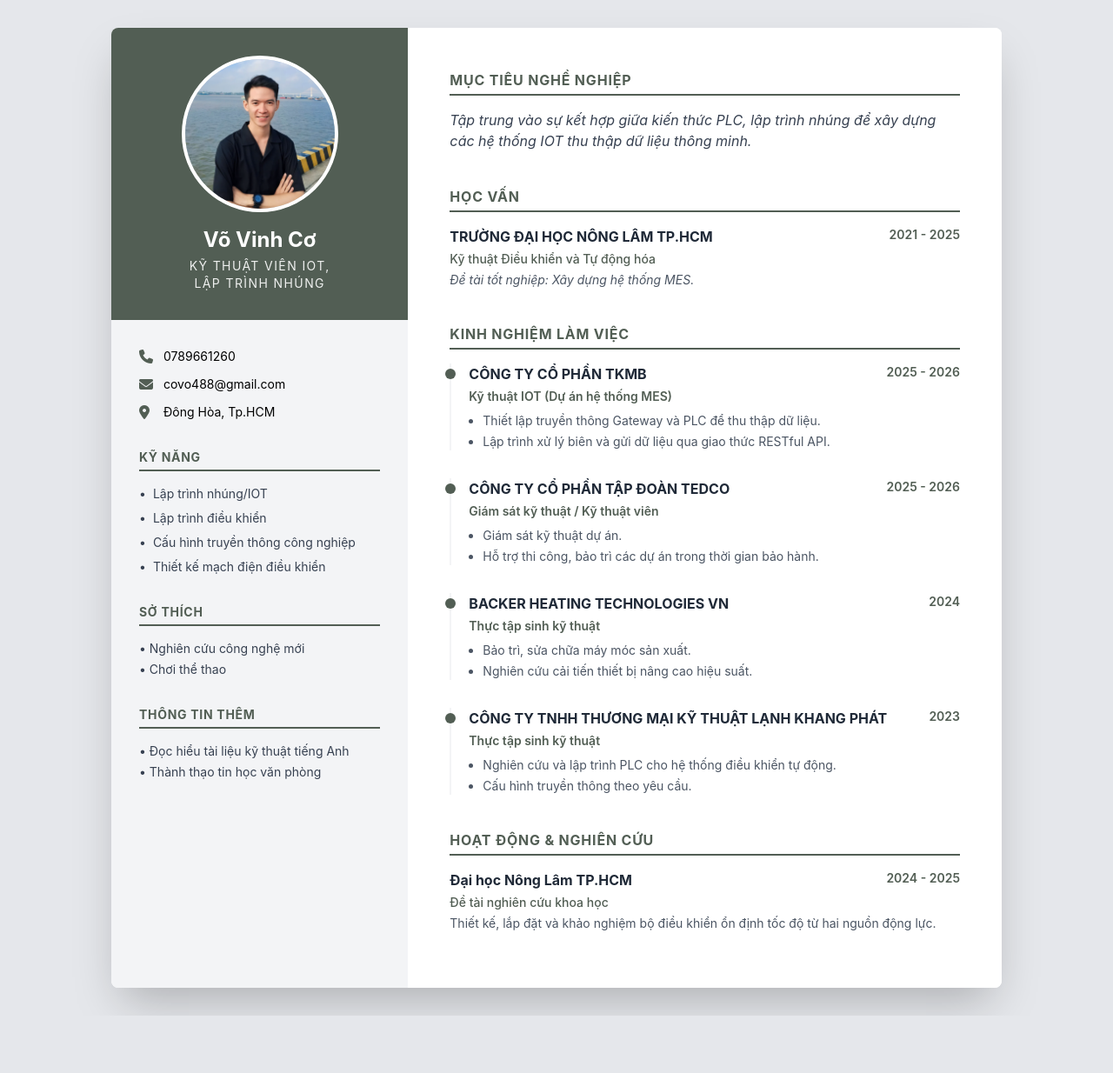
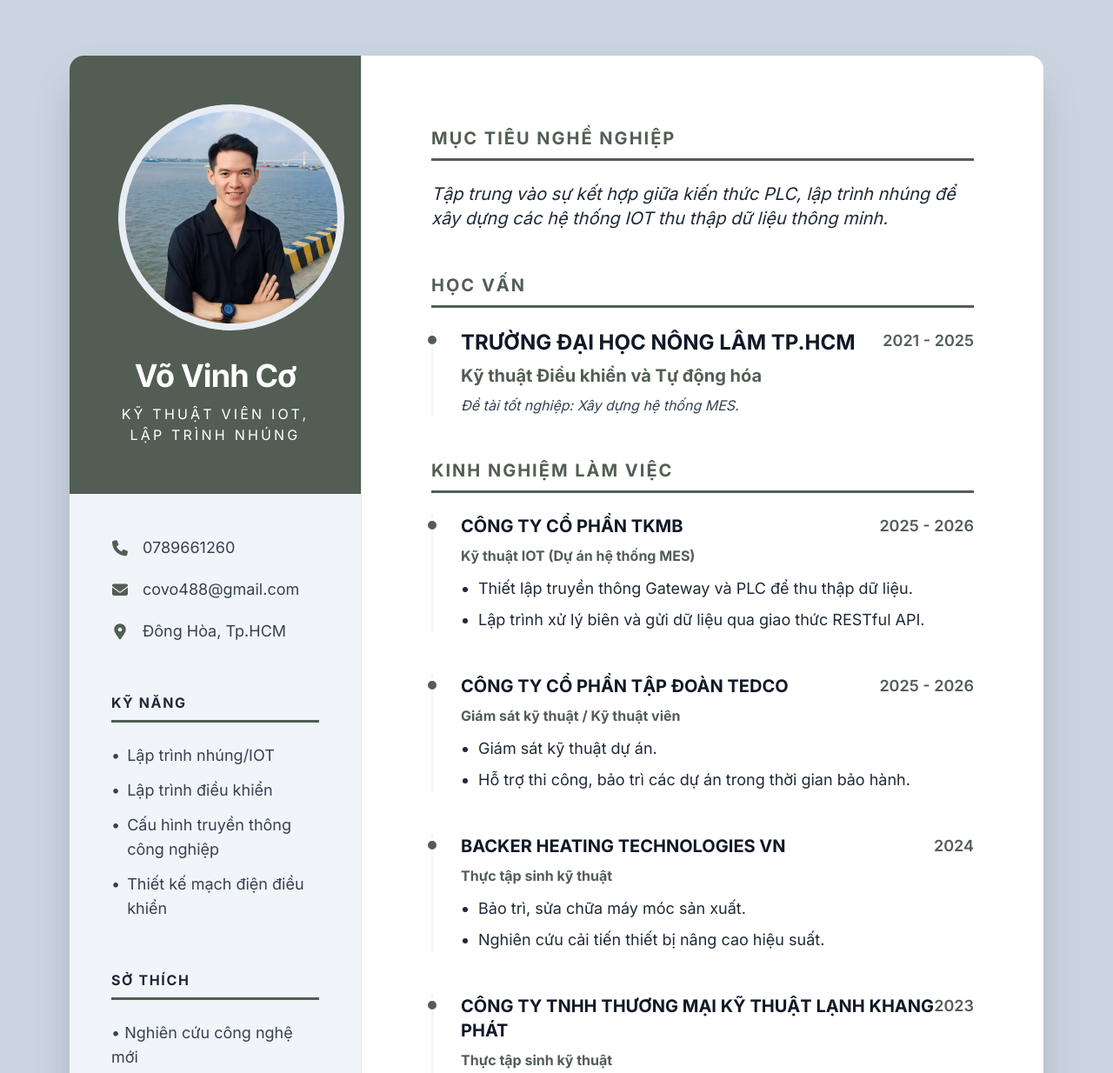
Before and after one commit to VinhCo-Automation/CV_IOT, a plain HTML site: page index.html in a window 1280 px wide. Shown: the top 1234 px of the page at 87% size. Before the commit the page ends 1168 px from the top, so only its background shows below. Drawn offline with nearby package versions, Linux system fonts and the light colour scheme.

Commit message:
Update index.html

```diff
--- a/index.html
+++ b/index.html
@@ -3,107 +3,111 @@
 <head>
     <meta charset="UTF-8">
     <meta name="viewport" content="width=device-width, initial-scale=1.0">
-    <title>Võ Vinh Cơ - CV Online</title>
+    <title>Võ Vinh Cơ - CV Online Professional</title>
     <script src="https://cdn.tailwindcss.com"></script>
     <link rel="stylesheet" href="https://cdnjs.cloudflare.com/ajax/libs/font-awesome/6.4.0/css/all.min.css">
+    <link href="https://fonts.googleapis.com/css2?family=Inter:wght@300;400;600;700&display=swap" rel="stylesheet">
     <style>
         :root {
-            --cv-green: #525e54;
-            --cv-bg: #ffffff;
-            --cv-sidebar-bg: #f3f4f6;
+            --cv-primary: #525e54;
         }
         body {
-            background-color: #e5e7eb;
+            background-color: #cbd5e1;
             font-family: 'Inter', sans-serif;
             -webkit-print-color-adjust: exact;
-        }
-        .sidebar-header {
-            background-color: var(--cv-green);
+            color: #1e293b;
         }
         .section-title {
-            color: var(--cv-green);
-            border-bottom: 2px solid var(--cv-green);
-            padding-bottom: 0.25rem;
-            margin-bottom: 1rem;
+            color: var(--cv-primary);
+            border-bottom: 3px solid var(--cv-primary);
+            padding-bottom: 0.5rem;
+            margin-bottom: 1.5rem;
             text-transform: uppercase;
-            font-weight: 700;
-            letter-spacing: 0.05em;
+            font-weight: 800;
+            letter-spacing: 0.1em;
+            font-size: 1.1rem;
         }
+        /* Cập nhật kích thước ảnh đại diện to hơn */
         .profile-img-container {
-            width: 150px;
-            height: 150px;
+            width: 200px;
+            height: 200px;
             border-radius: 50%;
             overflow: hidden;
-            border: 4px solid white;
+            border: 8px solid rgba(255, 255, 255, 0.2);
             margin: 0 auto;
-            background-color: #d1d5db;
+            background-color: #e2e8f0;
+            transition: all 0.3s ease;
         }
-        @media (min-width: 768px) {
+        @media (min-width: 1024px) {
             .profile-img-container {
-                width: 180px;
-                height: 180px;
+                width: 260px; /* Tăng kích thước đáng kể trên Desktop */
+                height: 260px;
+            }
+            .section-title {
+                font-size: 1.25rem;
             }
         }
-        /* Custom scrollbar for better look */
-        ::-webkit-scrollbar {
-            width: 6px;
-        }
-        ::-webkit-scrollbar-track {
-            background: #f1f1f1;
-        }
-        ::-webkit-scrollbar-thumb {
-            background: var(--cv-green);
-            border-radius: 10px;
+        .timeline-dot {
+            position: absolute;
+            width: 14px;
+            height: 14px;
+            background-color: var(--cv-primary);
+            border-radius: 50%;
+            left: -8px;
+            top: 6px;
+            border: 2px solid white;
         }
 
         @media print {
+            body { background: white; padding: 0; margin: 0; }
+            .max-w-7xl { max-width: 100% !important; width: 100%; box-shadow: none; border-radius: 0; margin: 0; }
             .no-print { display: none !important; }
-            body { background: white; padding: 0; margin: 0; }
-            .max-w-5xl { box-shadow: none; border: none; width: 100%; max-width: 100%; margin: 0; border-radius: 0; }
-            .flex-col { flex-direction: row !important; }
-            aside { width: 30% !important; min-height: 100vh; }
+            aside { width: 30% !important; background-color: #f1f5f9 !important; }
             main { width: 70% !important; }
-            .p-4, .p-8, .p-12 { padding: 1.5rem !important; }
+            .p-10, .lg\:p-20 { padding: 1.5rem !important; }
+            .profile-img-container { width: 180px; height: 180px; } /* Kích thước cân đối khi in */
         }
     </style>
 </head>
-<body class="p-0 md:p-8">
-    <div class="max-w-5xl mx-auto bg-white shadow-2xl flex flex-col md:flex-row overflow-hidden md:rounded-lg">
+<body class="py-10 md:px-10 lg:px-20 lg:py-16">
+    <!-- max-w-7xl giúp khung CV rộng hơn trên màn hình máy tính -->
+    <div class="max-w-7xl mx-auto bg-white shadow-2xl flex flex-col md:flex-row overflow-hidden md:rounded-2xl min-h-[1100px]">
 
         <!-- Sidebar -->
-        <aside class="w-full md:w-1/3 bg-[#f3f4f6] flex flex-col order-1 md:order-none">
-            <div class="sidebar-header p-6 md:p-8 text-center text-white">
-                <div class="profile-img-container mb-4 md:6">
-                    <!-- Thay img.png bằng file ảnh thực tế của bạn -->
+        <aside class="w-full md:w-1/3 lg:w-[30%] bg-[#f1f5f9] flex flex-col border-r border-gray-200">
+            <div class="bg-[#525e54] p-10 lg:p-14 text-center text-white">
+                <div class="profile-img-container mb-8">
+                    <!-- Ảnh đại diện đã được tăng kích thước -->
                     <img src="img.png" alt="Võ Vinh Cơ" class="w-full h-full object-cover" onerror="this.src='https://api.dicebear.com/7.x/avataaars/svg?seed=VinhCo'">
                 </div>
-                <h1 class="text-xl md:text-2xl font-bold mb-1">Võ Vinh Cơ</h1>
-                <p class="text-xs md:text-sm opacity-90 uppercase tracking-widest leading-tight">Kỹ thuật viên IOT,<br>Lập trình nhúng</p>
+                <h1 class="text-3xl lg:text-4xl font-bold mb-3 tracking-tight">Võ Vinh Cơ</h1>
+                <!-- Đã chỉnh sửa: Tăng font-weight lên medium (500) và opacity lên 100% để chữ rõ nét hơn -->
+                <p class="text-sm lg:text-base font-medium text-white uppercase tracking-[0.2em] leading-relaxed">
+                    Kỹ thuật viên IOT,<br>Lập trình nhúng
+                </p>
             </div>
 
-            <div class="p-6 md:p-8 space-y-6 md:space-y-8">
-                <!-- Thông tin liên hệ -->
+            <div class="p-10 lg:p-12 space-y-10 lg:space-y-14">
                 <section>
-                    <div class="space-y-3">
-                        <div class="flex items-center space-x-3">
-                            <i class="fas fa-phone w-4 text-[#525e54]"></i>
-                            <span class="text-sm">0789661260</span>
+                    <div class="space-y-5">
+                        <div class="flex items-center space-x-4">
+                            <i class="fas fa-phone w-5 text-[#525e54] text-center text-lg"></i>
+                            <span class="text-base lg:text-lg font-medium text-gray-700">0789661260</span>
                         </div>
-                        <div class="flex items-center space-x-3">
-                            <i class="fas fa-envelope w-4 text-[#525e54]"></i>
-                            <span class="text-sm break-all">covo488@gmail.com</span>
+                        <div class="flex items-center space-x-4">
+                            <i class="fas fa-envelope w-5 text-[#525e54] text-center text-lg"></i>
+                            <span class="text-base lg:text-lg font-medium text-gray-700 break-all">covo488@gmail.com</span>
                         </div>
-                        <div class="flex items-center space-x-3">
-                            <i class="fas fa-location-dot w-4 text-[#525e54]"></i>
-                            <span class="text-sm">Đông Hòa, Tp.HCM</span>
+                        <div class="flex items-center space-x-4">
+                            <i class="fas fa-location-dot w-5 text-[#525e54] text-center text-lg"></i>
+                            <span class="text-base lg:text-lg font-medium text-gray-700">Đông Hòa, Tp.HCM</span>
                         </div>
                     </div>
                 </section>
 
-                <!-- Kỹ năng -->
                 <section>
-                    <h3 class="section-title text-xs md:text-sm">Kỹ năng</h3>
-                    <ul class="space-y-2 text-sm text-gray-700">
+                    <h3 class="section-title text-gray-800 text-sm lg:text-base">Kỹ năng</h3>
+                    <ul class="space-y-3 text-base lg:text-lg text-gray-700 font-medium">
                         <li class="flex items-start"><span class="mr-2">•</span><span>Lập trình nhúng/IOT</span></li>
                         <li class="flex items-start"><span class="mr-2">•</span><span>Lập trình điều khiển</span></li>
                         <li class="flex items-start"><span class="mr-2">•</span><span>Cấu hình truyền thông công nghiệp</span></li>
@@ -111,19 +115,17 @@
                     </ul>
                 </section>
 
-                <!-- Sở thích -->
                 <section>
-                    <h3 class="section-title text-xs md:text-sm">Sở thích</h3>
-                    <ul class="space-y-1 text-sm text-gray-700">
+                    <h3 class="section-title text-gray-800 text-sm lg:text-base">Sở thích</h3>
+                    <ul class="space-y-2 text-base lg:text-lg text-gray-700 font-medium">
                         <li>• Nghiên cứu công nghệ mới</li>
                         <li>• Chơi thể thao</li>
                     </ul>
                 </section>
 
-                <!-- Thông tin thêm -->
                 <section>
-                    <h3 class="section-title text-xs md:text-sm">Thông tin thêm</h3>
-                    <ul class="space-y-1 text-sm text-gray-700">
+                    <h3 class="section-title text-gray-800 text-sm lg:text-base">Thông tin thêm</h3>
+                    <ul class="space-y-2 text-base lg:text-lg text-gray-700 font-medium">
                         <li>• Đọc hiểu tài liệu kỹ thuật tiếng Anh</li>
                         <li>• Thành thạo tin học văn phòng</li>
                     </ul>
@@ -132,85 +134,79 @@
         </aside>
 
         <!-- Main Content -->
-        <main class="w-full md:w-2/3 p-6 md:p-12 bg-white order-2 md:order-none">
+        <main class="w-full md:w-2/3 lg:w-[70%] p-10 lg:p-20 bg-white">
 
-            <!-- Mục tiêu -->
-            <section class="mb-8 md:mb-10">
+            <section class="mb-12">
                 <h3 class="section-title">Mục tiêu nghề nghiệp</h3>
-                <p class="text-gray-700 text-sm md:text-base leading-relaxed italic">
+                <p class="text-gray-800 text-lg lg:text-xl leading-relaxed italic">
                     Tập trung vào sự kết hợp giữa kiến thức PLC, lập trình nhúng để xây dựng các hệ thống IOT thu thập dữ liệu thông minh.
                 </p>
             </section>
 
-            <!-- Học vấn -->
-            <section class="mb-8 md:mb-10">
+            <section class="mb-12">
                 <h3 class="section-title">Học vấn</h3>
-                <div class="mb-4">
-                    <div class="flex flex-col sm:flex-row justify-between items-start mb-1">
-                        <h4 class="font-bold text-gray-800 text-sm md:text-base uppercase sm:uppercase-none">Trường Đại học Nông Lâm TP.HCM</h4>
-                        <span class="text-xs md:text-sm font-semibold text-[#525e54] mt-1 sm:mt-0">2021 - 2025</span>
+                <div class="relative pl-8 border-l-2 border-gray-100">
+                    <div class="timeline-dot"></div>
+                    <div class="flex flex-col sm:flex-row justify-between items-start mb-2">
+                        <h4 class="font-bold text-gray-900 text-xl lg:text-2xl uppercase">Trường Đại học Nông Lâm TP.HCM</h4>
+                        <span class="text-base lg:text-lg font-semibold text-[#525e54] mt-1 sm:mt-0">2021 - 2025</span>
                     </div>
-                    <p class="text-[#525e54] text-sm font-medium">Kỹ thuật Điều khiển và Tự động hóa</p>
-                    <p class="text-xs md:text-sm text-gray-600 mt-1 italic">Đề tài tốt nghiệp: Xây dựng hệ thống MES.</p>
+                    <p class="text-[#525e54] text-lg lg:text-xl font-bold">Kỹ thuật Điều khiển và Tự động hóa</p>
+                    <p class="text-sm lg:text-base text-gray-700 mt-2 font-medium italic">Đề tài tốt nghiệp: Xây dựng hệ thống MES.</p>
                 </div>
             </section>
 
-            <!-- Kinh nghiệm -->
-            <section class="mb-8 md:mb-10">
+            <section class="mb-12">
                 <h3 class="section-title">Kinh nghiệm làm việc</h3>
 
-                <div class="space-y-8">
-                    <!-- Công việc 1 -->
-                    <div class="relative pl-5 border-l-2 border-gray-100">
-                        <div class="absolute w-3 h-3 bg-[#525e54] rounded-full -left-[7.5px] top-1.5"></div>
-                        <div class="flex flex-col sm:flex-row justify-between items-start mb-1">
-                            <h4 class="font-bold text-gray-800 text-sm md:text-base uppercase">Công ty Cổ phần TKMB</h4>
-                            <span class="text-xs md:text-sm font-semibold text-[#525e54] mt-1 sm:mt-0 whitespace-nowrap">2025 - 2026</span>
+                <div class="space-y-12">
+                    <div class="relative pl-8 border-l-2 border-gray-100">
+                        <div class="timeline-dot"></div>
+                        <div class="flex flex-col sm:flex-row justify-between items-start mb-2">
+                            <h4 class="font-bold text-gray-900 text-lg lg:text-xl uppercase">Công ty Cổ phần TKMB</h4>
+                            <span class="text-base lg:text-lg font-semibold text-[#525e54] mt-1 sm:mt-0">2025 - 2026</span>
                         </div>
-                        <p class="text-[#525e54] text-xs md:text-sm font-semibold mb-2">Kỹ thuật IOT (Dự án hệ thống MES)</p>
-                        <ul class="text-xs md:text-sm text-gray-600 space-y-1 list-disc ml-4">
+                        <p class="text-[#525e54] text-sm lg:text-base font-bold mb-3">Kỹ thuật IOT (Dự án hệ thống MES)</p>
+                        <ul class="text-base lg:text-lg text-gray-800 space-y-2 list-disc ml-5 font-medium">
                             <li>Thiết lập truyền thông Gateway và PLC để thu thập dữ liệu.</li>
                             <li>Lập trình xử lý biên và gửi dữ liệu qua giao thức RESTful API.</li>
                         </ul>
                     </div>
 
-                    <!-- Công việc 2 -->
-                    <div class="relative pl-5 border-l-2 border-gray-100">
-                        <div class="absolute w-3 h-3 bg-[#525e54] rounded-full -left-[7.5px] top-1.5"></div>
-                        <div class="flex flex-col sm:flex-row justify-between items-start mb-1">
-                            <h4 class="font-bold text-gray-800 text-sm md:text-base uppercase">Công ty Cổ phần Tập đoàn TEDCO</h4>
-                            <span class="text-xs md:text-sm font-semibold text-[#525e54] mt-1 sm:mt-0 whitespace-nowrap">2025 - 2026</span>
+                    <div class="relative pl-8 border-l-2 border-gray-100">
+                        <div class="timeline-dot"></div>
+                        <div class="flex flex-col sm:flex-row justify-between items-start mb-2">
+                            <h4 class="font-bold text-gray-900 text-lg lg:text-xl uppercase">Công ty Cổ phần Tập đoàn TEDCO</h4>
+                            <span class="text-base lg:text-lg font-semibold text-[#525e54] mt-1 sm:mt-0">2025 - 2026</span>
                         </div>
-                        <p class="text-[#525e54] text-xs md:text-sm font-semibold mb-2">Giám sát kỹ thuật / Kỹ thuật viên</p>
-                        <ul class="text-xs md:text-sm text-gray-600 space-y-1 list-disc ml-4">
+                        <p class="text-[#525e54] text-sm lg:text-base font-bold mb-3">Giám sát kỹ thuật / Kỹ thuật viên</p>
+                        <ul class="text-base lg:text-lg text-gray-800 space-y-2 list-disc ml-5 font-medium">
                             <li>Giám sát kỹ thuật dự án.</li>
                             <li>Hỗ trợ thi công, bảo trì các dự án trong thời gian bảo hành.</li>
                         </ul>
                     </div>
 
-                    <!-- Công việc 3 -->
-                    <div class="relative pl-5 border-l-2 border-gray-100">
-                        <div class="absolute w-3 h-3 bg-[#525e54] rounded-full -left-[7.5px] top-1.5"></div>
-                        <div class="flex flex-col sm:flex-row justify-between items-start mb-1">
-                            <h4 class="font-bold text-gray-800 text-sm md:text-base uppercase leading-tight">Backer Heating Technologies VN</h4>
-                            <span class="text-xs md:text-sm font-semibold text-[#525e54] mt-1 sm:mt-0 whitespace-nowrap">2024</span>
+                    <div class="relative pl-8 border-l-2 border-gray-100">
+                        <div class="timeline-dot"></div>
+                        <div class="flex flex-col sm:flex-row justify-between items-start mb-2">
+                            <h4 class="font-bold text-gray-900 text-lg lg:text-xl uppercase leading-tight">Backer Heating Technologies VN</h4>
+                            <span class="text-base lg:text-lg font-semibold text-[#525e54] mt-1 sm:mt-0">2024</span>
                         </div>
-                        <p class="text-[#525e54] text-xs md:text-sm font-semibold mb-2">Thực tập sinh kỹ thuật</p>
-                        <ul class="text-xs md:text-sm text-gray-600 space-y-1 list-disc ml-4">
+                        <p class="text-[#525e54] text-sm lg:text-base font-bold mb-3">Thực tập sinh kỹ thuật</p>
+                        <ul class="text-base lg:text-lg text-gray-800 space-y-2 list-disc ml-5 font-medium">
                             <li>Bảo trì, sửa chữa máy móc sản xuất.</li>
                             <li>Nghiên cứu cải tiến thiết bị nâng cao hiệu suất.</li>
                         </ul>
                     </div>
 
-                    <!--Công việc 4-->
-                    <div class="relative pl-5 border-l-2 border-gray-100">
-                        <div class="absolute w-3 h-3 bg-[#525e54] rounded-full -left-[7.5px] top-1.5"></div>
-                        <div class="flex flex-col sm:flex-row justify-between items-start mb-1">
-                            <h4 class="font-bold text-gray-800 text-sm md:text-base uppercase leading-tight">CÔNG TY TNHH THƯƠNG MẠI KỸ THUẬT LẠNH KHANG PHÁT</h4>
-                            <span class="text-xs md:text-sm font-semibold text-[#525e54] mt-1 sm:mt-0 whitespace-nowrap">2023</span>
+                    <div class="relative pl-8 border-l-2 border-gray-100">
+                        <div class="timeline-dot"></div>
+                        <div class="flex flex-col sm:flex-row justify-between items-start mb-2">
+                            <h4 class="font-bold text-gray-900 text-lg lg:text-xl uppercase leading-tight">CÔNG TY TNHH THƯƠNG MẠI KỸ THUẬT LẠNH KHANG PHÁT</h4>
+                            <span class="text-base lg:text-lg font-semibold text-[#525e54] mt-1 sm:mt-0">2023</span>
                         </div>
-                        <p class="text-[#525e54] text-xs md:text-sm font-semibold mb-2">Thực tập sinh kỹ thuật</p>
-                        <ul class="text-xs md:text-sm text-gray-600 space-y-1 list-disc ml-4">
+                        <p class="text-[#525e54] text-sm lg:text-base font-bold mb-3">Thực tập sinh kỹ thuật</p>
+                        <ul class="text-base lg:text-lg text-gray-800 space-y-2 list-disc ml-5 font-medium">
                             <li>Nghiên cứu và lập trình PLC cho hệ thống điều khiển tự động.</li>
                             <li>Cấu hình truyền thông theo yêu cầu.</li>
                         </ul>
@@ -218,16 +214,15 @@
                 </div>
             </section>
 
-            <!-- Hoạt động -->
             <section>
                 <h3 class="section-title">Hoạt động & Nghiên cứu</h3>
-                <div class="mb-4">
-                    <div class="flex flex-col sm:flex-row justify-between items-start mb-1">
-                        <h4 class="font-bold text-gray-800 text-sm md:text-base">Đại học Nông Lâm TP.HCM</h4>
-                        <span class="text-xs md:text-sm font-semibold text-[#525e54] mt-1 sm:mt-0">2024 - 2025</span>
+                <div class="bg-gray-50 p-6 lg:p-8 rounded-2xl">
+                    <div class="flex flex-col sm:flex-row justify-between items-start mb-2">
+                        <h4 class="font-bold text-gray-900 text-lg lg:text-xl">Đại học Nông Lâm TP.HCM</h4>
+                        <span class="text-base lg:text-lg font-semibold text-[#525e54] mt-1 sm:mt-0">2024 - 2025</span>
                     </div>
-                    <p class="text-[#525e54] text-xs md:text-sm font-medium">Đề tài nghiên cứu khoa học</p>
-                    <p class="text-xs md:text-sm text-gray-600 mt-1">Thiết kế, lắp đặt và khảo nghiệm bộ điều khiển ổn định tốc độ từ hai nguồn động lực.</p>
+                    <p class="text-[#525e54] text-sm lg:text-base font-bold">Đề tài nghiên cứu khoa học</p>
+                    <p class="text-base lg:text-lg text-gray-800 mt-2 font-medium">Thiết kế, lắp đặt và khảo nghiệm bộ điều khiển ổn định tốc độ từ hai nguồn động lực.</p>
                 </div>
             </section>
 
```
